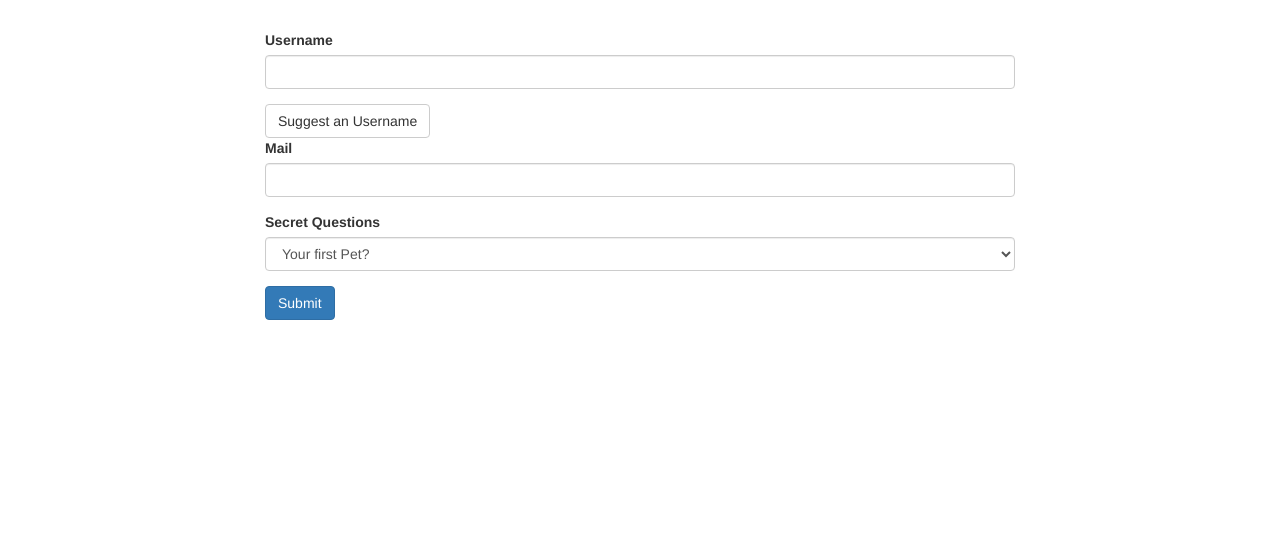
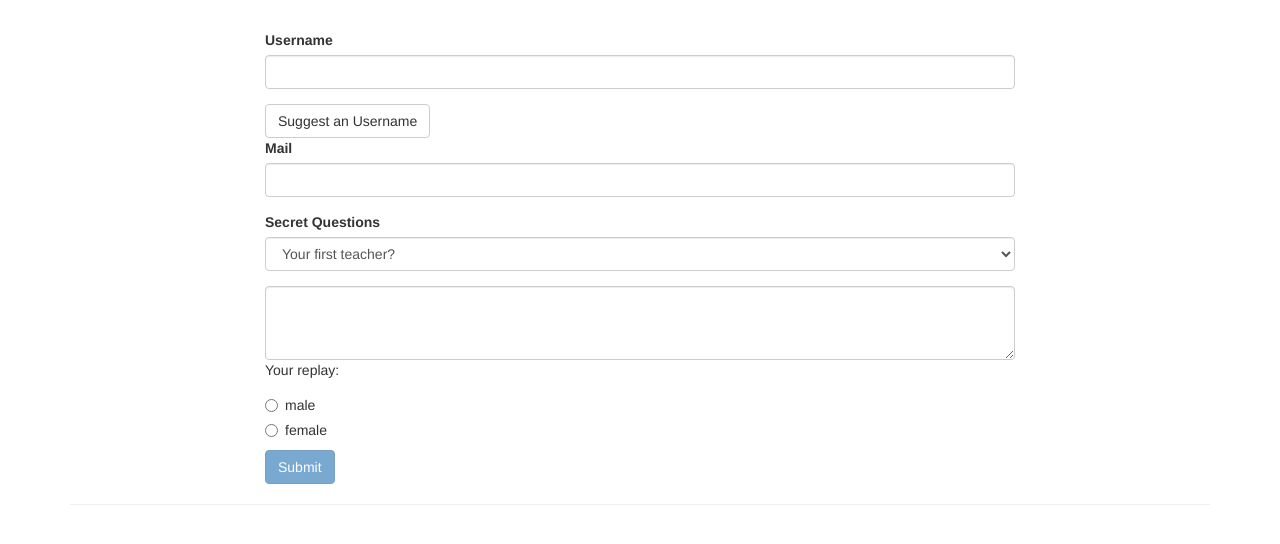
Before and after one commit to Greedion/Angular-Project, an Angular app: page / in a window 1280 px wide. Shown: the top 544 px of the page. Built offline with nearby package versions, Linux system fonts and the light colour scheme.

Commit message:
Finish Template-Driven

```diff
--- a/src/app/app.component.css
+++ b/src/app/app.component.css
@@ -1,3 +1,7 @@
 .container {
   margin-top: 30px;
 }
+
+input.ng-invalid.ng-touched {
+  border: 1px solid red;
+}
--- a/src/app/app.component.html
+++ b/src/app/app.component.html
@@ -1,27 +1,93 @@
 <div class="container">
   <div class="row">
     <div class="col-xs-12 col-sm-10 col-md-8 col-sm-offset-1 col-md-offset-2">
-      <form>
-        <div id="user-data">
+      <form (ngSubmit)="onSubmit()" #f="ngForm">
+        <div id="user-data" ngModelGroup="userData" #userData="ngModelGroup">
           <div class="form-group">
             <label for="username">Username</label>
-            <input type="text" id="username" class="form-control">
+            <input
+              type="text"
+              id="username"
+              class="form-control"
+              ngModel
+              name="username"
+              required
+            />
           </div>
-          <button class="btn btn-default" type="button">Suggest an Username</button>
+          <button
+            class="btn btn-default"
+            type="button"
+            (click)="suggestUserName()"
+          >
+            Suggest an Username
+          </button>
           <div class="form-group">
             <label for="email">Mail</label>
-            <input type="email" id="email" class="form-control">
+            <input
+              type="email"
+              id="email"
+              class="form-control"
+              ngModel
+              name="email"
+              required
+              email
+              #email="ngModel"
+            />
+            <span class="help-block" *ngIf="!email.valid && email.touched"
+              >Please enter a valid email!</span
+            >
           </div>
         </div>
+        <p *ngIf="!userData.valid && userData.touched">User Data is invalid!</p>
         <div class="form-group">
           <label for="secret">Secret Questions</label>
-          <select id="secret" class="form-control">
+          <select
+            id="secret"
+            class="form-control"
+            [ngModel]="defaultQuestion"
+            name="secret"
+          >
             <option value="pet">Your first Pet?</option>
             <option value="teacher">Your first teacher?</option>
           </select>
         </div>
-        <button class="btn btn-primary" type="submit">Submit</button>
+        <div class="form-group">
+          <textarea
+            name="questionAnswer"
+            rows="3"
+            class="form-control"
+            [(ngModel)]="answer"
+          >
+          </textarea>
+          <p>Your replay: {{ answer }}</p>
+        </div>
+        <div class="radio" *ngFor="let gender of genders">
+          <label>
+            <input
+              type="radio"
+              name="gender"
+              ngModel
+              [value]="gender"
+              required
+            />
+            {{ gender }}
+          </label>
+        </div>
+        <button class="btn btn-primary" type="submit" [disabled]="!f.valid">
+          Submit
+        </button>
       </form>
     </div>
   </div>
+  <hr />
+  <div class="row" *ngIf="submitted">
+    <div class="col-xs-12">
+      <h3>Your Data</h3>
+      <p>Username: {{ user.username }}</p>
+      <p>Mail: {{ user.email }}</p>
+      <p>Secret Question: {{ user.secretQuestion }}</p>
+      <p>Answer: {{  user.answer}}</p>
+      <p>Gender: {{ user.gender }}</p>
+    </div>
+  </div>
 </div>
--- a/src/app/app.component.ts
+++ b/src/app/app.component.ts
@@ -1,4 +1,5 @@
-import { Component } from '@angular/core';
+import { Component, ViewChild } from '@angular/core';
+import { NgForm } from '@angular/forms';
 
 @Component({
   selector: 'app-root',
@@ -6,7 +7,49 @@
   styleUrls: ['./app.component.css']
 })
 export class AppComponent {
+
+  @ViewChild('f') signupForm: NgForm;
+  defaultQuestion = 'teacher';
+  answer = '';
+  genders = ['male', 'female'];
+  user = {
+    username: '',
+    email: '',
+    secretQuestion: '',
+    answer: '',
+    gender: ''
+  };
+  submitted = false;
   suggestUserName() {
     const suggestedName = 'Superuser';
+    // this.signupForm.setValue({
+    //   userData: {
+    //     username: suggestedName,
+    //     email: ''
+    //   },
+    //   secret: 'pet',
+    //   questionAnswer: '',
+    //   gender: 'male'
+    // });
+    this.signupForm.form.patchValue({
+      userData: {
+        username: suggestedName
+      }
+    });
+  }
+
+  // onSubmit(form: NgForm){
+  //   console.log(form);
+  // }
+
+  onSubmit(){
+    this.submitted = true;
+     this.user.username = this.signupForm.value.userData.username;
+     this.user.email = this.signupForm.value.userData.email;
+     this.user.secretQuestion = this.signupForm.value.secret;
+     this.user.answer = this.signupForm.value.questionAnswer;
+     this.user.gender = this.signupForm.value.gender;
+
+     this.signupForm.reset();
   }
 }
--- a/src/app/app.module.ts
+++ b/src/app/app.module.ts
@@ -1,7 +1,6 @@
 import { BrowserModule } from '@angular/platform-browser';
 import { NgModule } from '@angular/core';
 import { FormsModule } from '@angular/forms';
-
 
 import { AppComponent } from './app.component';
 
@@ -11,7 +10,7 @@
   ],
   imports: [
     BrowserModule,
-    FormsModule,
+    FormsModule
   ],
   providers: [],
   bootstrap: [AppComponent]
```
